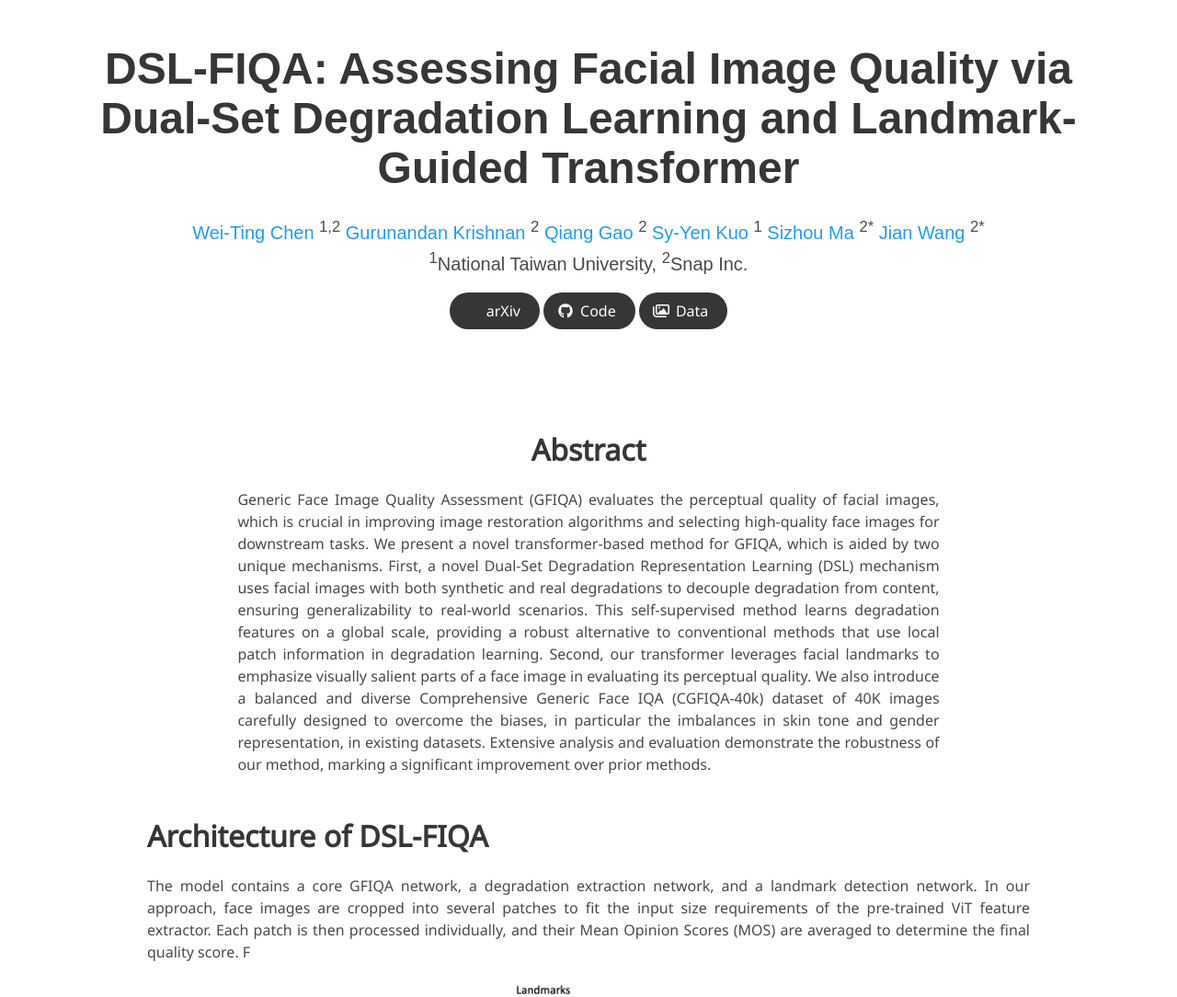
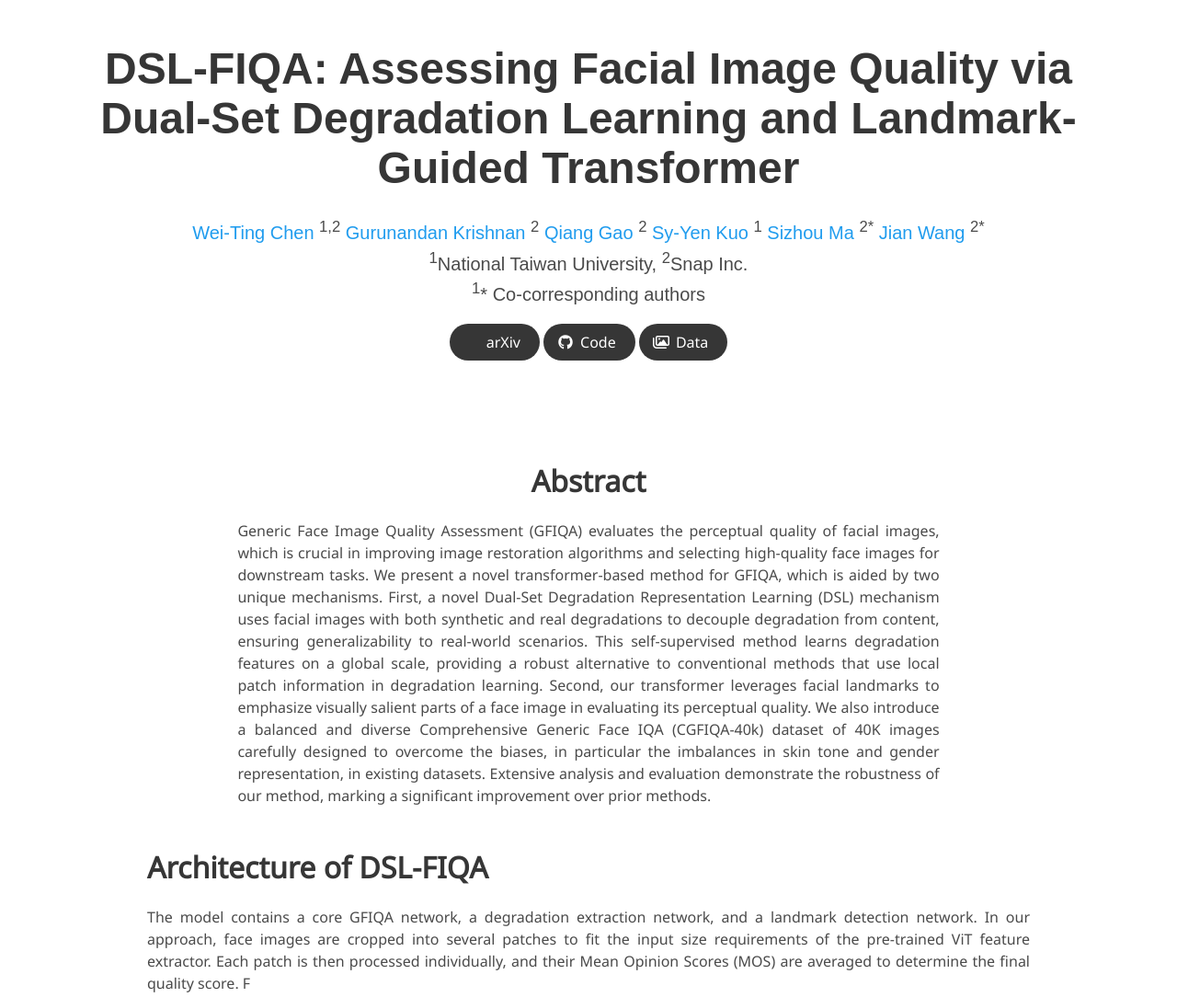
Before and after one commit to DSL-FIQA/DSL-FIQA.github.io, a plain HTML site: page index.html in a window 1280 px wide. Shown: the top 1084 px of the page at 92% size. Drawn offline with nearby package versions, Linux system fonts and the light colour scheme; some icons are missing; a web font is replaced by a local one.

Commit message:
Update index.html

```diff
--- a/index.html
+++ b/index.html
@@ -46,6 +46,11 @@
           <span class="author-block"><sup>1</sup>National Taiwan University,</span>
           <span class="author-block"><sup>2</sup>Snap Inc.</span>
         </div>
+        <div class="is-size-5 publication-authors">
+          <span class="author-block"><sup>1</sup>* Co-corresponding authors</span>
+        </div>
+
+
         <div class="column has-text-centered">
           <div class="publication-links">
             <span class="link-block">
```
